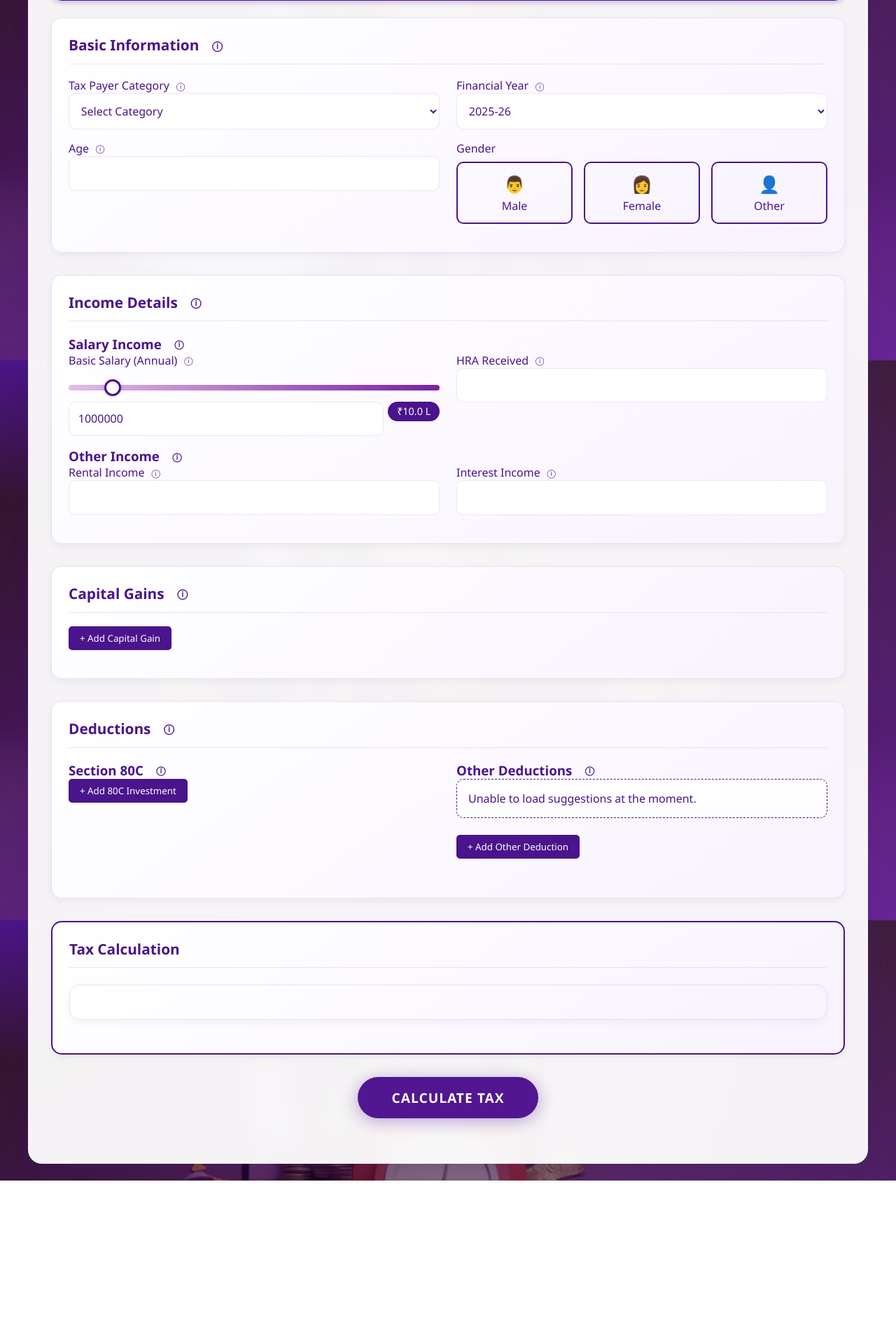
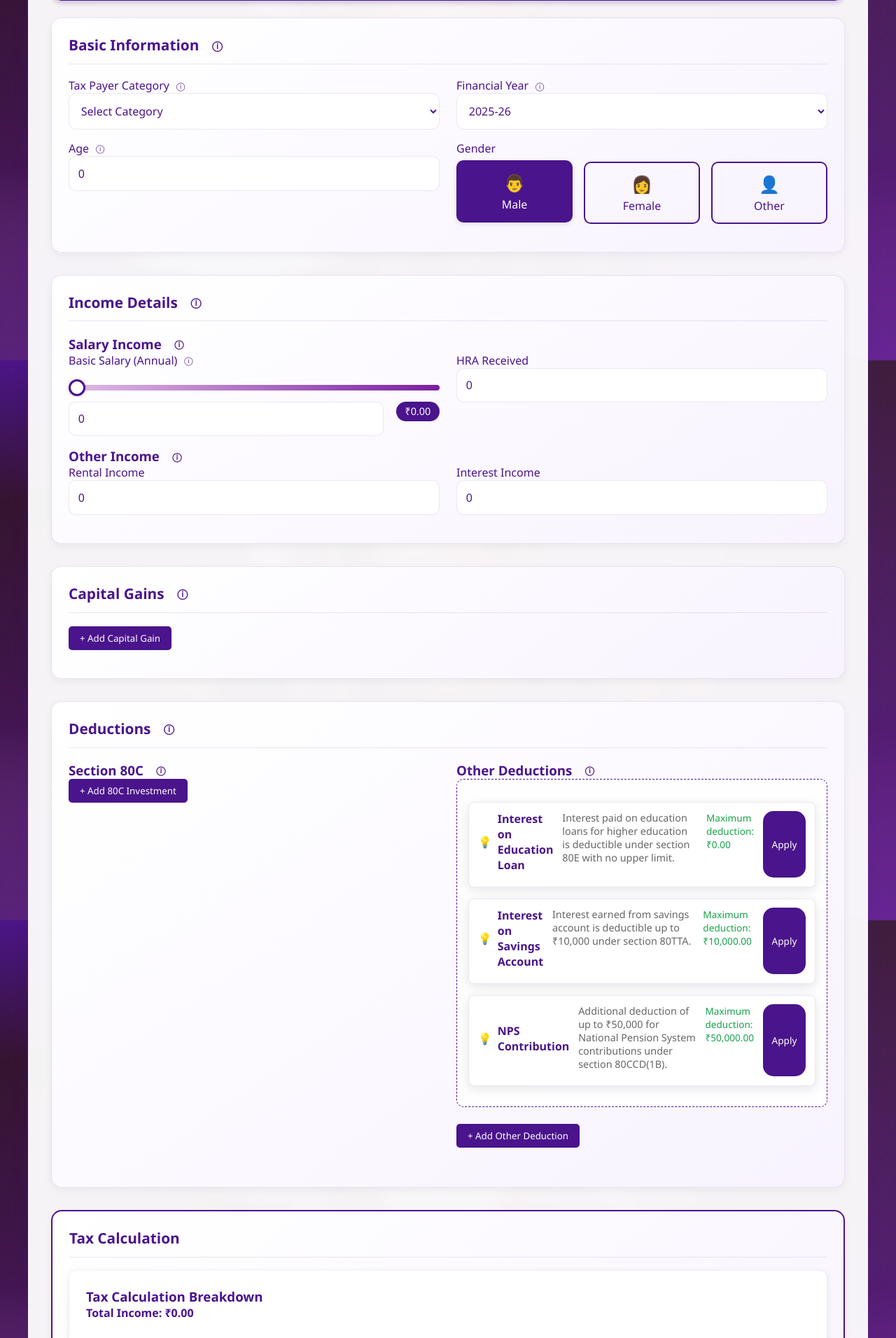
Before and after one commit to Tanishquppal220/Hackathon, a Flask app: page /calc in a window 1280 px wide. Shown: the part 285-2197 px from the top of the page at 70% size. Before the commit the page ends 1972 px from the top, so only its background shows below. Run offline with Flask 3, Linux system fonts and the light colour scheme; data that the repository does not hold is empty.

Commit message:
final commit

```diff
--- a/app.py
+++ b/app.py
@@ -166,21 +166,36 @@ def learning_content(page):
 def calculate():
     data = request.json
     try:
+        print("Received data:", data)  # Debug log
+
+        # Ensure income is a valid number
+        income = float(data.get('income', 0))
+        if not isinstance(income, (int, float)):
+            raise ValueError("Invalid income value")
+
+        # Ensure regime is valid
+        regime_type = data.get('regime', 'new')
+        if regime_type not in ['new', 'old']:
+            regime_type = 'new'
+
+        # Ensure age category is a valid integer
+        age_category = str(int(data.get('age_category', '0') or '0'))
+
         tax_result = calculate_tax(
-            income=data['income'],
-            regime_type=data['regime'],
-            age_category=data['age_category'],
-            deductions=data.get('deductions')
+            income=income,
+            regime_type=regime_type,
+            age_category=age_category,
+            deductions=data.get('deductions', {})
         )
 
-        # Add income breakdown
+        # Add income breakdown and prepare response
         result = {
             "tax_breakdown": tax_result,
-            "totalIncome": data['income'],
+            "totalIncome": income,
             "incomeBreakdown": [
                 {
                     "description": "Basic Salary",
-                    "amount": data['income']
+                    "amount": income
                 }
             ],
             "deductionsBreakdown": [],
@@ -197,25 +212,29 @@ def calculate():
                     })
 
         # Calculate comparison with other regime
-        other_regime = "old" if data['regime'] == "new" else "new"
+        other_regime = "old" if regime_type == "new" else "new"
         comparison = calculate_tax(
-            income=data['income'],
+            income=income,
             regime_type=other_regime,
-            age_category=data['age_category']
+            age_category=age_category
         )
 
         result["regime_comparison"] = {
-            "new_regime": comparison["tax"] if data['regime'] == "old" else tax_result["tax"],
-            "old_regime": tax_result["tax"] if data['regime'] == "old" else comparison["tax"]
+            "new_regime": comparison["tax"] if regime_type == "old" else tax_result["tax"],
+            "old_regime": tax_result["tax"] if regime_type == "old" else comparison["tax"]
         }
 
         # Add optimization suggestions
         result["optimization_opportunities"] = generate_optimization_suggestions(data, tax_result)
 
+        print("Calculation result:", result)  # Debug log
         return jsonify(result)
 
+    except ValueError as e:
+        print(f"Value error: {str(e)}")  # Debug log
+        return jsonify({"error": "Invalid input. Please check your values."}), 400
     except Exception as e:
-        print(f"Error in tax calculation: {str(e)}")
+        print(f"Error in tax calculation: {str(e)}")  # Debug log
         return jsonify({"error": str(e)}), 400
 
 def generate_optimization_suggestions(data, result):
--- a/static/js/calculator.js
+++ b/static/js/calculator.js
@@ -18,6 +18,21 @@ document.addEventListener('DOMContentLoaded', () => {
 });
 
 function initializeForm() {
+    // Set all number inputs to 0 by default
+    document.querySelectorAll('input[type="number"]').forEach(input => {
+        input.value = '0';
+    });
+
+    // Set first options in dropdowns
+    document.querySelectorAll('select').forEach(select => {
+        if (select.options.length > 0) {
+            select.selectedIndex = 0;
+        }
+    });
+
+    // Set male gender by default
+    document.getElementById('male').checked = true;
+
     const taxpayerCategory = document.getElementById('taxpayerCategory');
     const age = document.getElementById('age');
     const financialYear = document.getElementById('financialYear');
@@ -27,16 +42,10 @@ function initializeForm() {
     age.addEventListener('change', handleTaxpayerChange);
     financialYear.addEventListener('change', handleTaxpayerChange);
 
-    // Initialize salary slider and other inputs
-    const inputs = document.querySelectorAll('input[type="number"], select');
-    inputs.forEach(input => {
-        input.addEventListener('change', () => {
-            if (input.id === 'basicSalary') {
-                currentSalary = Number(input.value) || 0;
-            }
-            calculateTax();
-        });
-    });
+    // Initialize salary and trigger initial calculation
+    currentSalary = 0;
+    updateSalaryInputs(0);
+    calculateTax();
 }
 
 function updatePreviewCalculations() {
@@ -49,19 +58,25 @@ function updatePreviewCalculations() {
 
 async function calculateTax() {
     try {
-        // Collect form data without validation
         const formData = collectFormData(false);
+        const ageValue = document.getElementById('age')?.value;
+
+        // Ensure income is a valid number
+        const income = Math.max(0, Number(document.getElementById('basicSalary')?.value) || 0);
+        currentSalary = income;
 
         const payload = {
-            income: currentSalary,
+            income: income,
             regime: selectedRegime,
-            age_category: document.getElementById('age')?.value || '0',
+            age_category: String(parseInt(ageValue) || 0),
             deductions: selectedRegime === 'old' ? {
                 section80C: formData?.deductions?.section80C?.reduce((sum, item) => sum + (Number(item.amount) || 0), 0) || 0,
                 section80D: 0,
                 hra: Number(document.getElementById('hra')?.value) || 0
             } : {}
         };
+
+        console.log('Sending payload:', payload); // Debug log
 
         const response = await fetch('/calculate', {
             method: 'POST',
@@ -70,13 +85,23 @@ async function calculateTax() {
         });
 
         const data = await response.json();
+        console.log('Received response:', data); // Debug log
+
+        // Always display the result, even if it's zeros
         displayTaxCalculation(data);
-        updateRegimeComparison(data.regime_comparison);
+        if (data.regime_comparison) {
+            updateRegimeComparison(data.regime_comparison);
+        }
 
     } catch (error) {
         console.error('Tax calculation error:', error);
-        // Just clear the display without showing error
-        document.getElementById('taxSummary').innerHTML = '';
+        // Show zero calculations instead of error message
+        displayTaxCalculation({
+            totalIncome: currentSalary,
+            incomeBreakdown: [{ description: "Basic Salary", amount: currentSalary }],
+            deductionsBreakdown: [],
+            finalTax: 0
+        });
     }
 }
 
@@ -140,26 +165,29 @@ function updateDisplay(value) {
 
 // Initialize
 window.addEventListener('DOMContentLoaded', function() {
+    initializeForm();
+    loadDeductionSuggestions();
+
     const slider = document.getElementById('salarySlider');
-    const manualInput = document.getElementById('manualSalary');
+    const basicSalary = document.getElementById('basicSalary');
 
-    // Handle slider input
-    slider.addEventListener('input', function(e) {
-        updateDisplay(e.target.value);
-    });
+    if (slider) {
+        slider.value = 0;
+        slider.addEventListener('input', function (e) {
+            updateSalaryInputs(e.target.value);
+        });
+    }
 
-    // Handle manual input
-    manualInput.addEventListener('input', function(e) {
-        updateDisplay(e.target.value);
-    });
-
-    // Handle manual input blur for formatting
-    manualInput.addEventListener('blur', function(e) {
-        updateDisplay(e.target.value);
-    });
+    if (basicSalary) {
+        basicSalary.value = 0;
+        basicSalary.addEventListener('input', function (e) {
+            updateSalaryInputs(e.target.value);
+        });
+        basicSalary.addEventListener('change', calculateTax);
+    }
 
     // Initial setup
-    updateDisplay(currentSalary);
+    updateSalaryInputs(0);
     selectStatus('resident');
     handleTaxpayerChange();
     selectRegime('new');
@@ -494,25 +522,21 @@ function calculateFinalTax() {
 
 // Restore slider functionality
 function updateSalaryInputs(value) {
+    // Ensure proper number conversion
+    const numericValue = Number(value) || 0;
+    currentSalary = numericValue;
+
+    // Update all form elements
     const slider = document.getElementById('salarySlider');
     const input = document.getElementById('basicSalary');
     const display = document.getElementById('salaryDisplay');
 
-    // Ensure value is a number and within bounds
-    value = Math.min(Math.max(Number(value) || 0, 0), 10000000);
-    currentSalary = value;
-
-    // Update all form elements
-    slider.value = value;
-    input.value = value;
+    if (slider) slider.value = numericValue;
+    if (input) input.value = numericValue;
 
     // Format display value
-    if (value >= 10000000) {
-        display.textContent = `₹${(value / 10000000).toFixed(2)} Cr`;
-    } else if (value >= 100000) {
-        display.textContent = `₹${(value / 100000).toFixed(1)} L`;
-    } else {
-        display.textContent = `₹${value.toLocaleString('en-IN')}`;
+    if (display) {
+        display.textContent = formatAmount(numericValue);
     }
 
     calculateTax();
@@ -611,20 +635,20 @@ function addOtherDeduction(title = '', section = '', maxAmount = 0) {
 }
 
 function handleTaxpayerChange() {
-    const category = document.getElementById('taxpayerCategory').value;
-    const age = document.getElementById('age').value;
-    const financialYear = document.getElementById('financialYear').value;
+    const category = document.getElementById('taxpayerCategory')?.value || '';
+    const ageInput = document.getElementById('age');
+    const age = parseInt(ageInput?.value || '0');
 
     // Set initial salary based on category and age
     let initialSalary = 1000000; // Default 10L
 
-    if (category === 'individual') {
+    if (category === 'individual' && !isNaN(age)) {
         if (age < 30) {
-            initialSalary = 500000; // 5L for young professionals
+            initialSalary = 500000;
         } else if (age < 50) {
-            initialSalary = 1000000; // 10L for mid-career
+            initialSalary = 1000000;
         } else {
-            initialSalary = 1500000; // 15L for seniors
+            initialSalary = 1500000;
         }
     } else if (category === 'domestic' || category === 'foreign') {
         initialSalary = 5000000; // 50L for companies
--- a/templates/calc.html
+++ b/templates/calc.html
@@ -64,7 +64,7 @@
                             Age
                             <span class="info-icon" data-tooltip="Your current age will help determine applicable tax benefits">ⓘ</span>
                         </label>
-                        <input type="number" id="age" min="0" max="120" required onchange="handleTaxpayerChange()">
+                        <input type="number" id="age" min="0" max="120" value="0" required onchange="handleTaxpayerChange()">
                     </div>
                     <div class="input-group">
                         <label>Gender</label>
@@ -121,12 +121,8 @@
                             </div>
                         </div>
                         <div class="input-group">
-                            <label for="hra">
-                                HRA Received
-                                <span class="info-icon"
-                                    data-tooltip="House Rent Allowance received from employer. Used for tax exemption calculations if you live in rented accommodation">ⓘ</span>
-                            </label>
-                            <input type="number" id="hra" min="0" onchange="calculateTax()">
+                            <label for="hra">HRA Received</label>
+                            <input type="number" id="hra" min="0" value="0" onchange="calculateTax()">
                         </div>
                     </div>
                 </div>
@@ -137,20 +133,12 @@
                     </h3>
                     <div class="grid-2">
                         <div class="input-group">
-                            <label for="rentalIncome">
-                                Rental Income
-                                <span class="info-icon"
-                                    data-tooltip="Annual income received from renting out property after standard deduction of 30%">ⓘ</span>
-                            </label>
-                            <input type="number" id="rentalIncome" min="0" onchange="calculateTax()">
+                            <label for="rentalIncome">Rental Income</label>
+                            <input type="number" id="rentalIncome" min="0" value="0" onchange="calculateTax()">
                         </div>
                         <div class="input-group">
-                            <label for="interestIncome">
-                                Interest Income
-                                <span class="info-icon"
-                                    data-tooltip="Total interest earned from savings accounts, fixed deposits, and other interest-bearing investments">ⓘ</span>
-                            </label>
-                            <input type="number" id="interestIncome" min="0" onchange="calculateTax()">
+                            <label for="interestIncome">Interest Income</label>
+                            <input type="number" id="interestIncome" min="0" value="0" onchange="calculateTax()">
                         </div>
                     </div>
                 </div>
```
